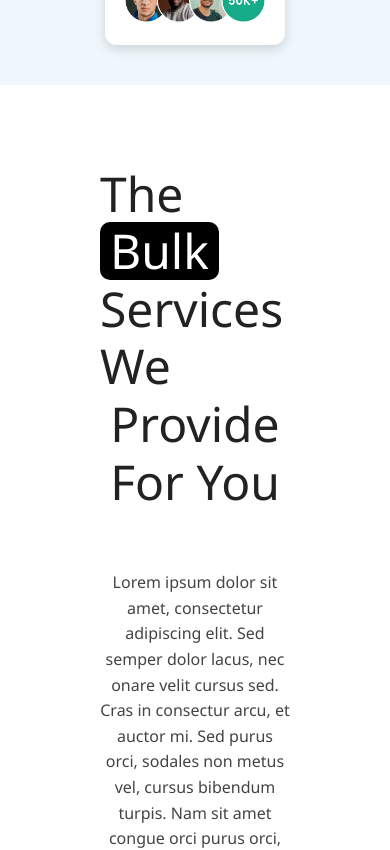
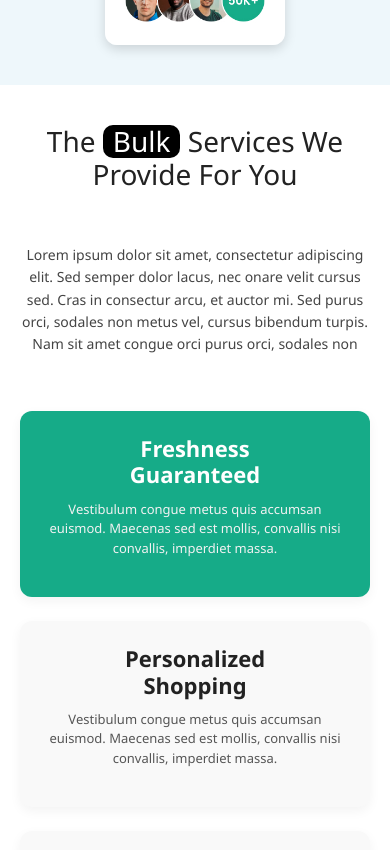
Before and after one commit to oladimejitaiwoodusote/grocery-landing-page, a React (Vite) app: page / in a window 390 px wide. Shown: the part 3860-4710 px from the top of the page. Built offline with nearby package versions, Linux system fonts and the light colour scheme.

Commit message:
Services Responsiveness v0

```diff
--- a/src/styles/Services.css
+++ b/src/styles/Services.css
@@ -91,3 +91,58 @@
 .highlight-card p {
     color: #f2f2f2;
 }
+
+@media (max-width: 1024px) {
+    .Services {
+      padding: 60px 40px;
+    }
+
+    .Services_Top span {
+      font-size: 36px;
+      text-align: center;
+    }
+
+    .Services_Middle p {
+      font-size: 15px;
+    }
+
+    .Services_Bottom {
+      justify-content: center;
+    }
+
+    .Service_Card {
+      flex: 1 1 45%;
+      max-width: none;
+      align-items: center;
+      text-align: center;
+    }
+
+    .Service_Card span {
+      text-align: center;
+    }
+  }
+
+  @media (max-width: 768px) {
+    .Services {
+      padding: 40px 20px;
+    }
+
+    .Services_Top span {
+      font-size: 28px;
+    }
+
+    .Services_Middle p {
+      font-size: 14px;
+      margin-top: 12px;
+    }
+
+    .Service_Card {
+      flex: 1 1 100%;
+      width: 100%;
+      max-width: 100%;
+    }
+
+    .Service_Card_Body p {
+      font-size: 13px;
+    }
+  }
```
